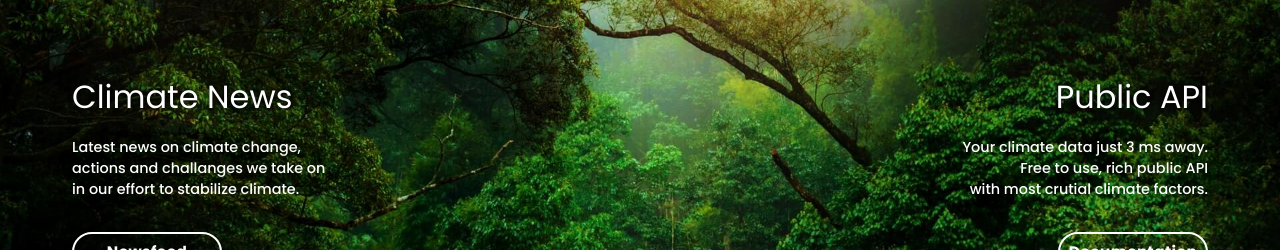
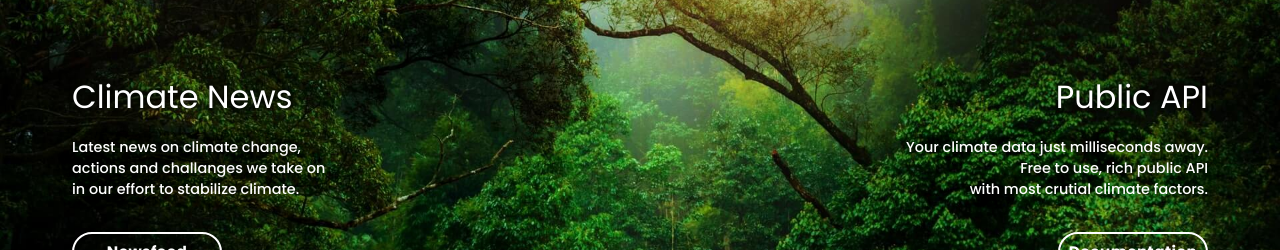
Before and after one commit to TomaszPietrzykowski/climate-monitor-client, a React (Create React App) app: page / in a window 1280 px wide. Shown: the part 1560-1810 px from the top of the page. Built offline with nearby package versions, Linux system fonts and the light colour scheme; no server answers.

Commit message:
home page animations tweaked

```diff
--- a/src/components/home/Amazon.js
+++ b/src/components/home/Amazon.js
@@ -128,7 +128,7 @@ const Amazon = ({ setValue }) => {
                 <animated.div style={props} ref={ref}>
                   <div className={classes.title}>Public API</div>
                   <div className={classes.text}>
-                    Your climate data just 3 ms away.
+                    Your climate data just milliseconds away.
                     <br />
                     Free to use, rich public API <br />
                     with most crutial climate factors.
--- a/src/components/home/Hero.js
+++ b/src/components/home/Hero.js
@@ -40,7 +40,7 @@ const Hero = () => {
       from={{ opacity: 0 }}
       to={{ opacity: 1 }}
       delay={1000}
-      config={config.gentle}
+      config={config.slow}
     >
       {(props) => (
         <animated.div style={props} className={classes.hero}>
```
